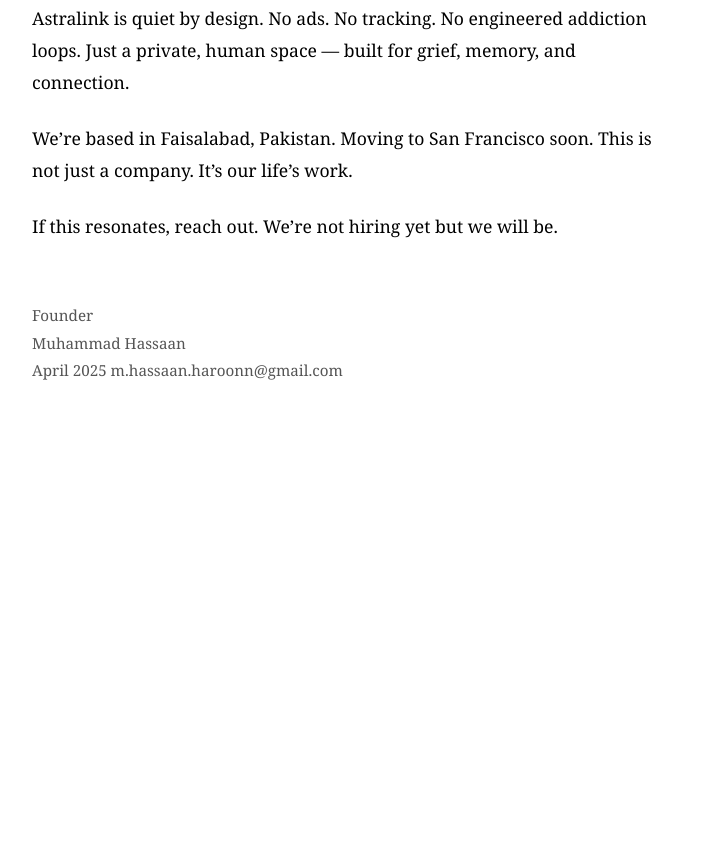
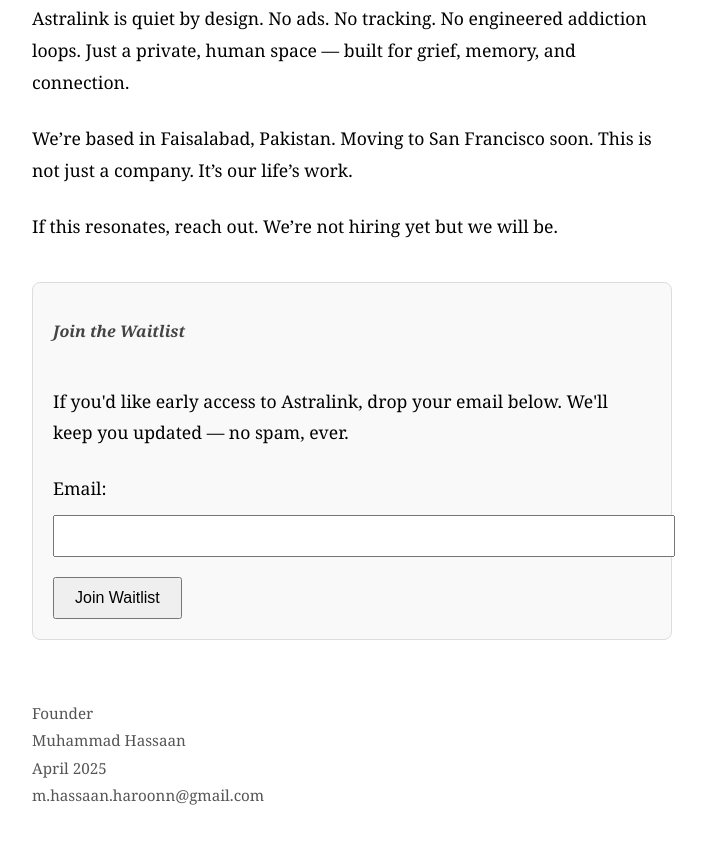
Before and after one commit to MuhammadHassaan0/astralink.life, a plain HTML site: page index.html in a window 1280 px wide. Shown: the part 759-1603 px from the top of the page, without its empty margins (288-994 px from the left). Before the commit the page ends 1204 px from the top, so only its background shows below. Drawn offline with Linux system fonts and the light colour scheme; a web font is replaced by a local one.

Commit message:
Update index.html

```diff
--- a/index.html
+++ b/index.html
@@ -36,6 +36,30 @@
       font-size: 0.95rem;
       color: #555;
     }
+    .waitlist-form {
+      margin-top: 40px;
+      padding: 20px;
+      border: 1px solid #ddd;
+      border-radius: 8px;
+      background-color: #f9f9f9;
+    }
+    input[type="email"] {
+      padding: 10px;
+      width: 100%;
+      margin-top: 10px;
+      margin-bottom: 20px;
+      font-size: 1rem;
+    }
+    button {
+      padding: 10px 20px;
+      font-size: 1rem;
+      cursor: pointer;
+    }
+    #success-message {
+      color: green;
+      display: none;
+      margin-top: 10px;
+    }
   </style>
 </head>
 <body>
@@ -56,14 +80,35 @@
 
   <p>We’re based in Faisalabad, Pakistan. Moving to San Francisco soon. This is not just a company. It’s our life’s work.</p>
 
-  <p>If this resonates, reach out. We’re not hiring yet  but we will be.</p>
+  <p>If this resonates, reach out. We’re not hiring yet but we will be.</p>
+
+  <div class="waitlist-form">
+    <h2>Join the Waitlist</h2>
+    <p>If you'd like early access to Astralink, drop your email below. We'll keep you updated — no spam, ever.</p>
+
+    <form action="https://formspree.io/f/manjbvve" method="POST">
+      <label for="email">Email:</label><br>
+      <input type="email" id="email" name="email" required><br>
+      <button type="submit">Join Waitlist</button>
+    </form>
+
+    <p id="success-message">Thank you! You're on the waitlist.</p>
+  </div>
 
   <footer>
     Founder<br>
     Muhammad Hassaan<br>
-    April 2025
-
+    April 2025<br>
     m.hassaan.haroonn@gmail.com
   </footer>
+
+  <script>
+    const form = document.querySelector('form');
+    form.addEventListener('submit', function () {
+      setTimeout(() => {
+        document.getElementById('success-message').style.display = 'block';
+      }, 800);
+    });
+  </script>
 </body>
 </html>
```
